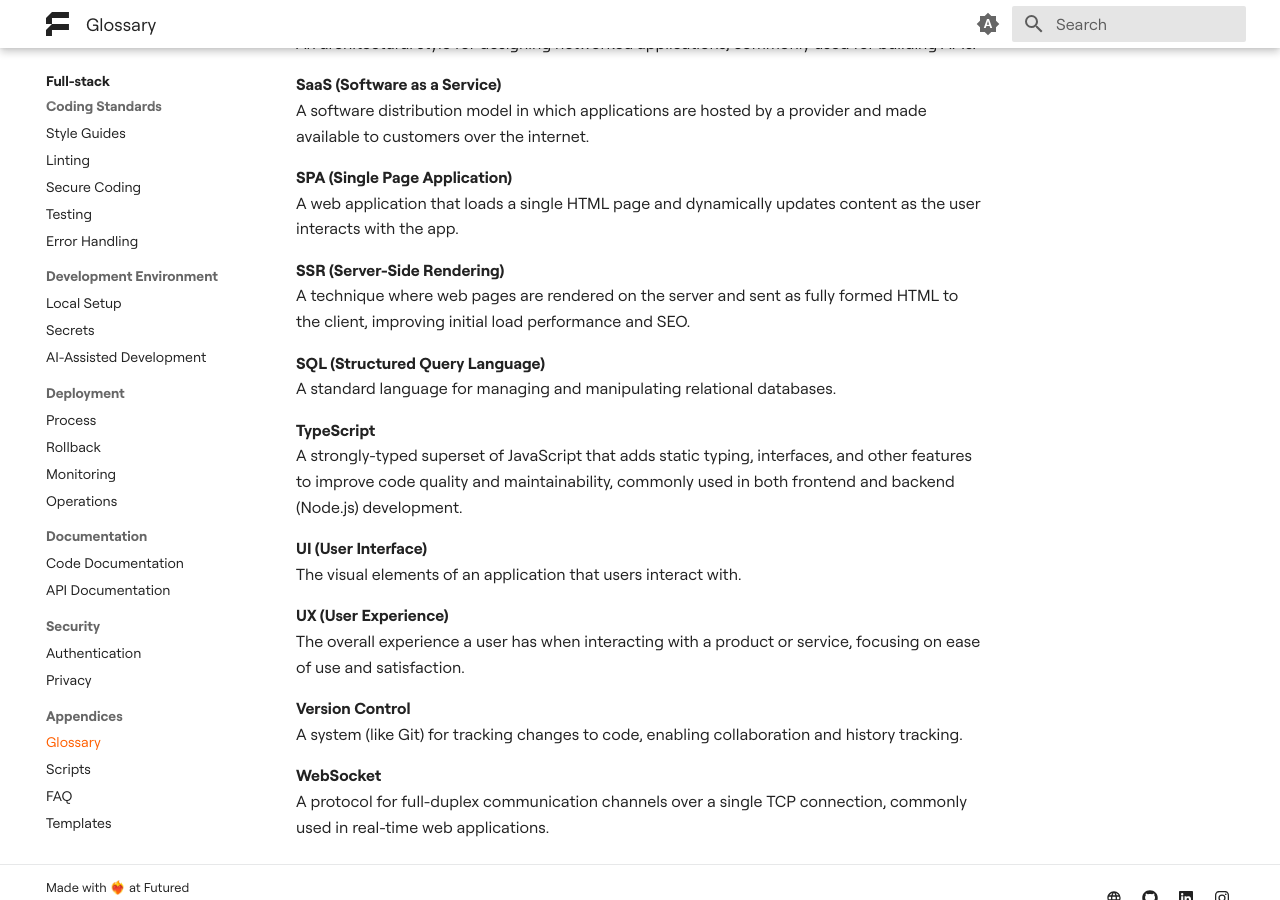
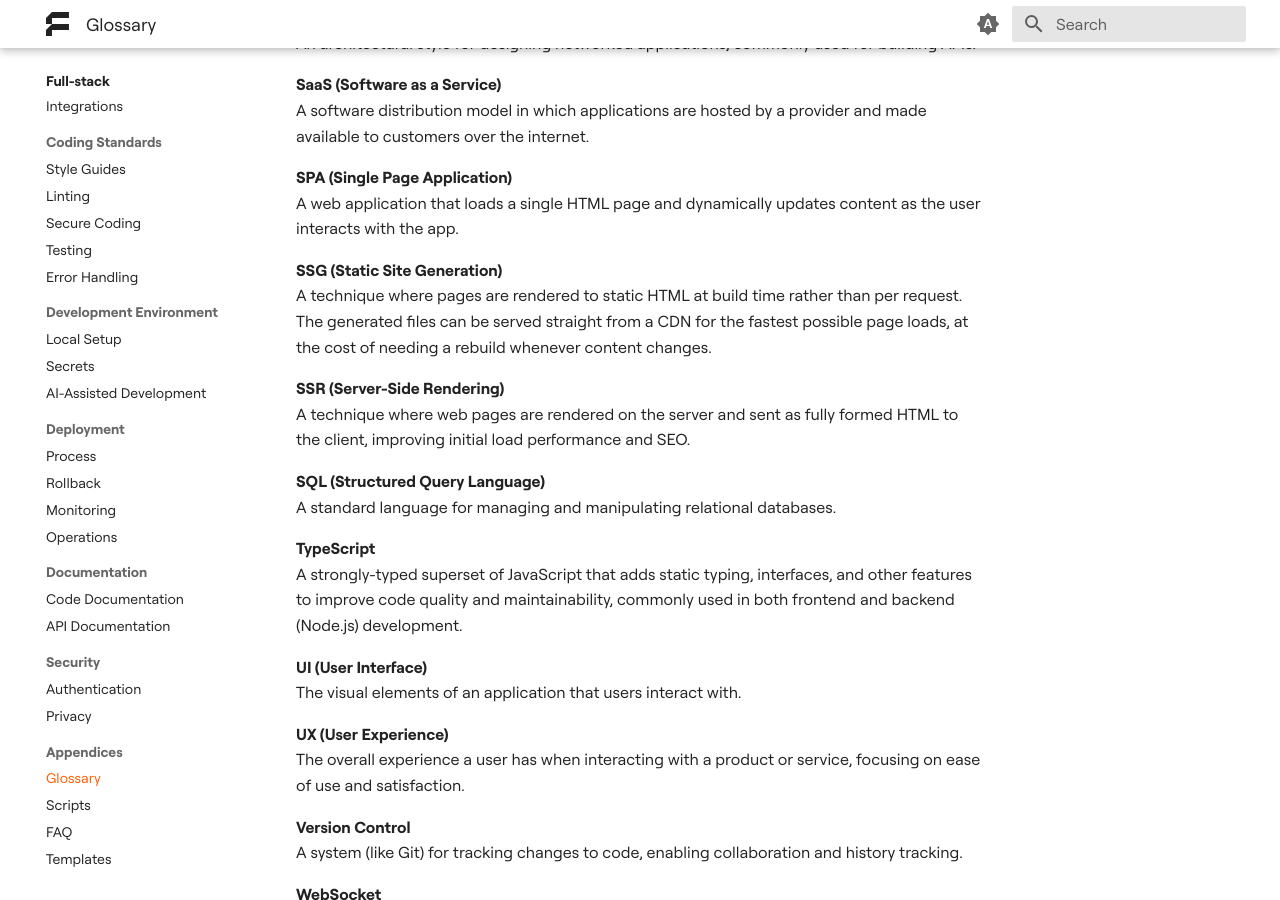
Before and after one commit to futuredapp/Engineering-Handbook, an MkDocs documentation site: the page built from docs/teams/fullstack/appendices/00_glossary.md, in a window 1280 px wide and 900 px high, scrolled down 3538 px. Built offline with MkDocs 1.6.1 and Material for MkDocs 9.7.7, drawn with Linux system fonts in a browser that asks for light colours.

Commit message:
feature: SSG in glossary

```diff
--- a/docs/teams/fullstack/appendices/00_glossary.md
+++ b/docs/teams/fullstack/appendices/00_glossary.md
@@ -114,6 +114,9 @@
 **SPA (Single Page Application)**
 A web application that loads a single HTML page and dynamically updates content as the user interacts with the app.
 
+**SSG (Static Site Generation)**
+A technique where pages are rendered to static HTML at build time rather than per request. The generated files can be served straight from a CDN for the fastest possible page loads, at the cost of needing a rebuild whenever content changes.
+
 **SSR (Server-Side Rendering)**
 A technique where web pages are rendered on the server and sent as fully formed HTML to the client, improving initial load performance and SEO.
 
```
